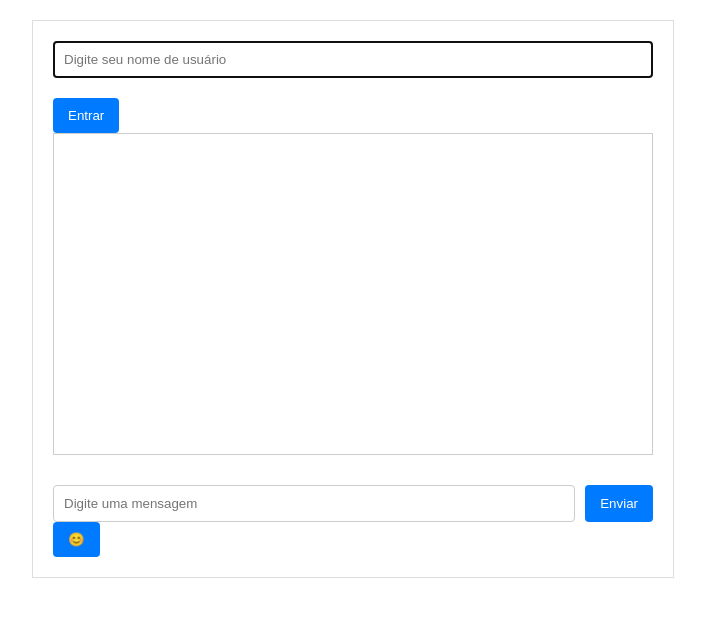
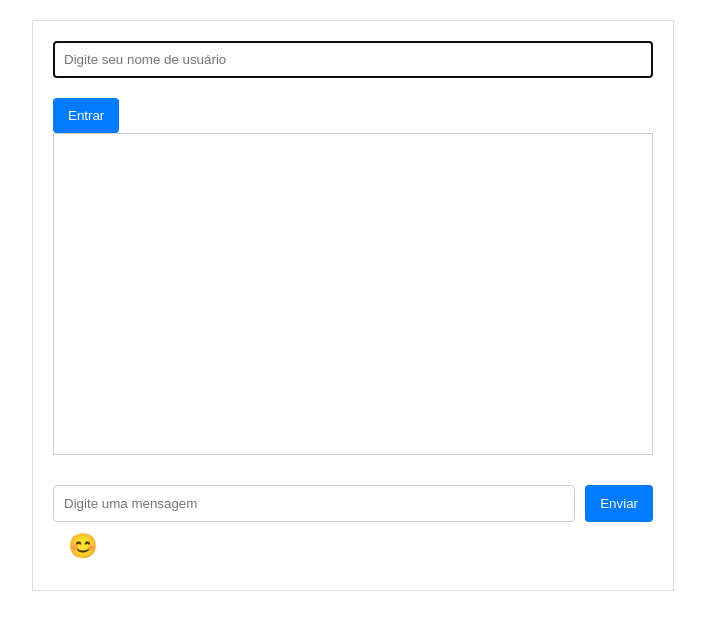
Before and after one commit to thallys97/chat-app, a website: page public/index.html in a window 1280 px wide. Shown: the whole page, without its empty margins (287-992 px from the left). Drawn offline with nearby package versions, Linux system fonts and the light colour scheme.

Commit message:
estilizei o botão de emoji

```diff
--- a/public/style.css
+++ b/public/style.css
@@ -54,6 +54,14 @@ button:hover {
     border: 1px solid #ccc;
 }
 
+#emoji-button {
+    cursor: pointer;
+    border: none;
+    background-color: transparent;
+    font-size: 24px;
+}
+
+
 /* Estilização para dispositivos menores */
 @media (max-width: 600px) {
     #chat-container {
```
